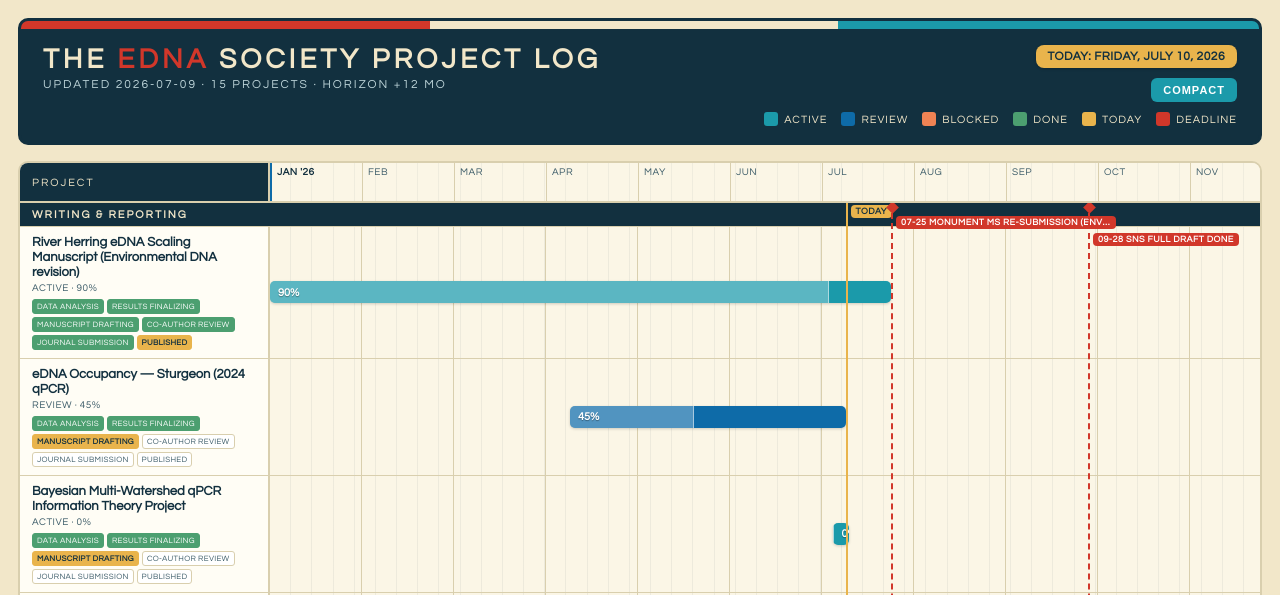
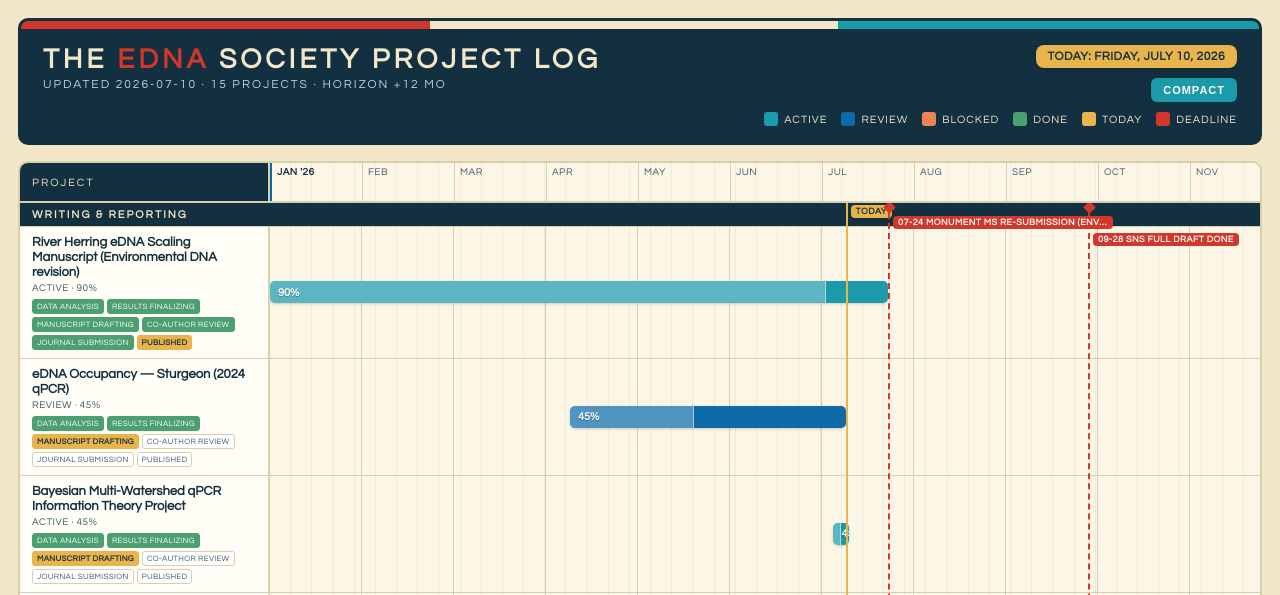
Before and after one commit to 1jamesgarner-tech/edna-society-log, a plain HTML site: page index.html in a window 1280 px wide. Shown: the top 595 px of the page. Drawn offline with Linux system fonts and the light colour scheme.

Commit message:
Update tracker: 2026-07-10 16:57

```diff
--- a/index.html
+++ b/index.html
@@ -162,7 +162,7 @@
 
 <script>
 const DATA = {
-    "generated":  "2026-07-09",
+    "generated":  "2026-07-10",
     "owner":  "James Garner",
     "status_legend":  {
                           "active":  "Being worked on now",
@@ -175,7 +175,7 @@ const DATA = {
     "milestones":  [
                        {
                            "label":  "Monument ms re-submission (Environmental DNA)",
-                           "date":  "2026-07-25",
+                           "date":  "2026-07-24",
                            "project":  "river-herring-edna-manuscript",
                            "importance":  "high"
                        },
@@ -209,7 +209,7 @@ const DATA = {
                          "priority":  "high",
                          "percent":  90,
                          "start":  "2026-01-01",
-                         "target":  "2026-07-25",
+                         "target":  "2026-07-24",
                          "sort":  0
                      },
                      {
@@ -374,7 +374,7 @@ const DATA = {
                          "category":  "Bishir (Business)",
                          "status":  "active",
                          "priority":  "high",
-                         "percent":  15,
+                         "percent":  25,
                          "start":  "2026-01-01",
                          "target":  null
                      },
@@ -394,7 +394,7 @@ const DATA = {
                          "category":  "Bishir (Business)",
                          "status":  "active",
                          "priority":  "high",
-                         "percent":  36,
+                         "percent":  40,
                          "start":  "2026-04-01",
                          "target":  null
                      },
@@ -404,7 +404,7 @@ const DATA = {
                          "category":  "Writing \u0026 Reporting",
                          "status":  "active",
                          "priority":  "medium",
-                         "percent":  0,
+                         "percent":  45,
                          "start":  "2026-07-06",
                          "target":  null,
                          "tracking":  true,
```
